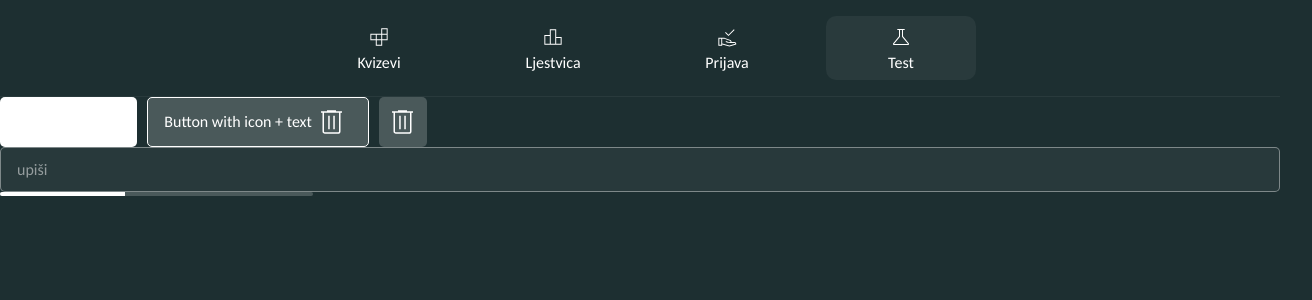
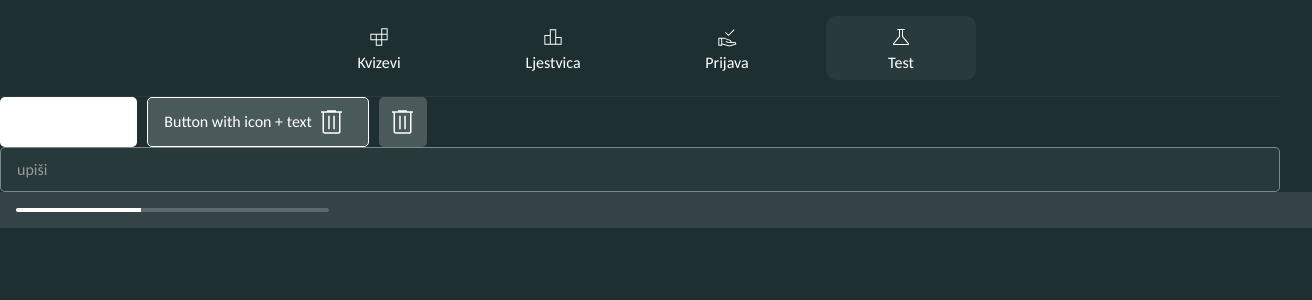
Before and after one commit to lovretomic/peta-kviz-app, a React (Vite) app: page /test in a window 1280 px wide. Shown: the top 300 px of the page, 1312 px wide, since content can reach past the window. Built offline with nearby package versions, Linux system fonts and the light colour scheme.

Commit message:
put bar into container

```diff
--- a/src/components/ProgressBar/ProgressBar.module.scss
+++ b/src/components/ProgressBar/ProgressBar.module.scss
@@ -1,4 +1,4 @@
-.progressBarContainer {
+.progressBar {
   display: flex;
   flex-direction: column;
   gap: 4px;
@@ -14,3 +14,10 @@
   background-color: white;
   transition: width 0.3s ease;
 }
+.progressBarContainer {
+  width: 100%;
+  display: flex;
+  justify-content: flex-start;
+  padding: 16px;
+  background-color: rgba(white, 0.1);
+}
--- a/src/components/ProgressBar/ProgressBar.tsx
+++ b/src/components/ProgressBar/ProgressBar.tsx
@@ -11,11 +11,13 @@ const ProgressBar: React.FC<ProgressBarProps> = ({
   ...handlers
 }) => {
   return (
-    <div className={clsx(c.progressBarContainer, className)} {...handlers}>
-      <div
-        className={clsx(c.progress, className)}
-        style={{ width: `${percentage}%` }}
-      ></div>
+    <div className={c.progressBarContainer}>
+      <div className={clsx(c.progressBar, className)} {...handlers}>
+        <div
+          className={clsx(c.progress, className)}
+          style={{ width: `${percentage}%` }}
+        ></div>
+      </div>
     </div>
   );
 };
```
